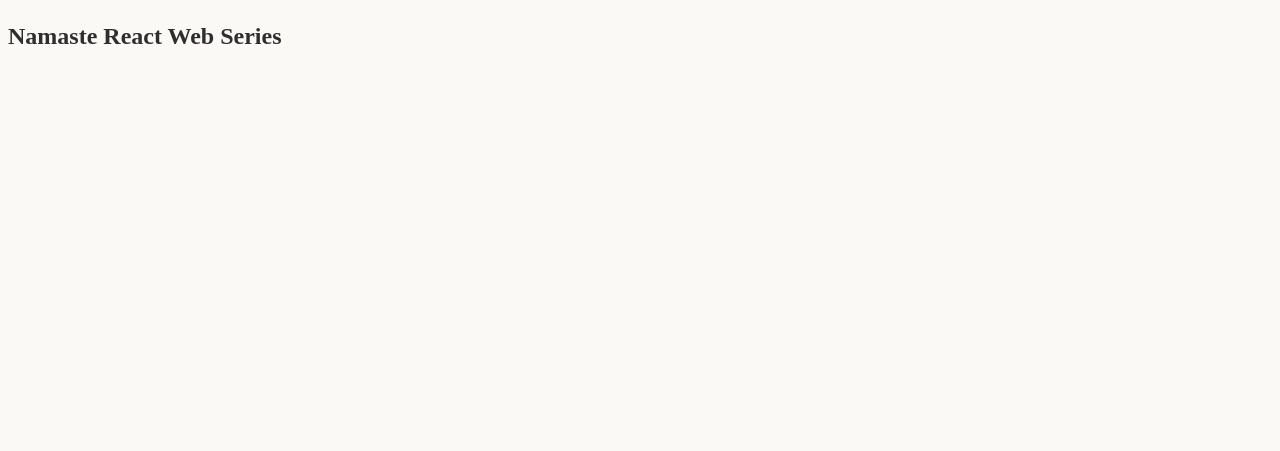
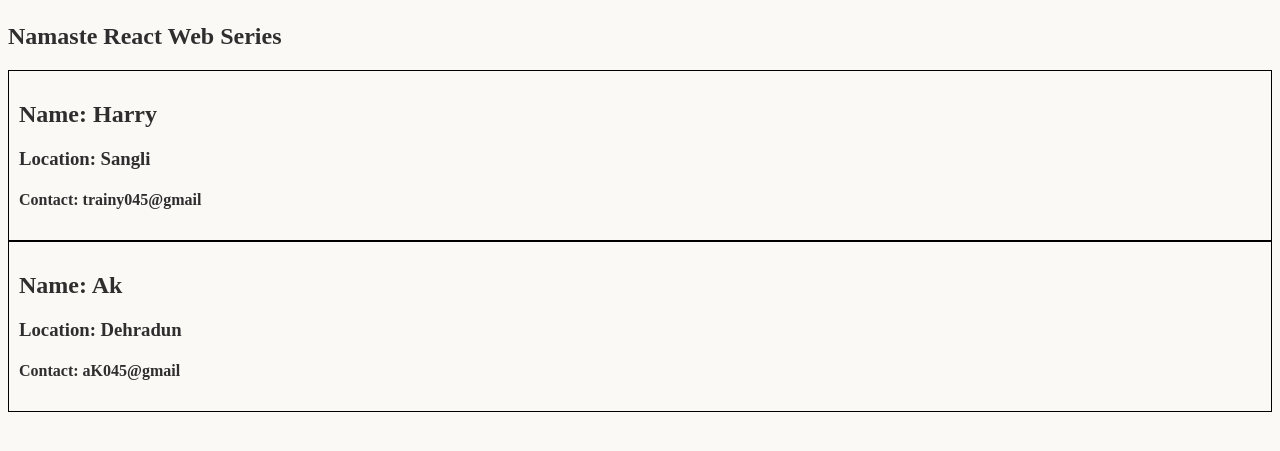
Before and after one commit to harsh-narule1704/Uber-Eats, a React (Vite) app: page /about in a window 1280 px wide. Shown: the part 241-692 px from the top of the page. Built offline with nearby package versions, Linux system fonts and the light colour scheme; no server answers.

Commit message:
ep08 part 1

```diff
--- a/src/components/About.js
+++ b/src/components/About.js
@@ -1,11 +1,34 @@
+import User from "./User";
+import UserClass from "./UserClass";
 
 const About = () => {
     return (
         <div>
             <h1>About</h1>
             <h2>Namaste React Web Series</h2>
+            {/* <User count={0} /> */}
+
+            <UserClass  name={"Harry"} location={"Sangli"} mail={"trainy045@gmail"}/>
+            <UserClass  name={"Ak"} location={"Dehradun"} mail={"aK045@gmail"}/>
         </div>
     );
 }
 
 export default About;
+
+
+/* Lifecycle of Parent Child
+    -Parent constructor
+    -Parent render
+        -Harry Constructor(child 1)
+        -Harry Render (child 1)
+
+        -Ak Constructor (child 2)
+        -Ak Render (child 2)
+
+        -Harry componentDidMount (child 1)
+
+        -Ak componentDidMount (child 2)
+
+    -Parent
+*/
--- /dev/null
+++ b/src/components/User.js
@@ -0,0 +1,15 @@
+import { useState } from "react";
+
+const User = ({name}) => {
+    const [count] = useState(0);
+    return(
+        <div className="user-card">
+            <h1>Count = {count}</h1>
+            <h2>Name: AK</h2>
+            <h3>Location: Dehradun</h3>
+            <h3>Contact: @akshaymarch7</h3>
+        </div>
+    );
+};
+
+export default User;
--- /dev/null
+++ b/src/components/UserClass.js
@@ -0,0 +1,31 @@
+import React from "react";
+
+class UserClass extends React.Component{
+    constructor(props){
+        super(props);
+
+
+    }
+
+    async componentDidMount() {
+        // API Calls
+        const data = await fetch("https://api.github.com/users/harsh-narule1704");
+        const json = await data.json();
+
+        console.log(json);
+    }
+    render(){
+        const {name, location, mail} = this.props;
+
+        return(
+            <div className="user-card">
+
+                <h2>Name: {name}</h2>
+                <h3>Location: {location}</h3>
+                <h4>Contact: {mail}</h4>
+            </div>
+        );
+    }
+}
+
+export default UserClass;
--- a/styles.css
+++ b/styles.css
@@ -438,3 +438,8 @@
     width: 250px;
     border-radius: 16px;
 }
+
+.user-card{
+    padding: 10px;
+    border: 1px solid black;
+}
```
